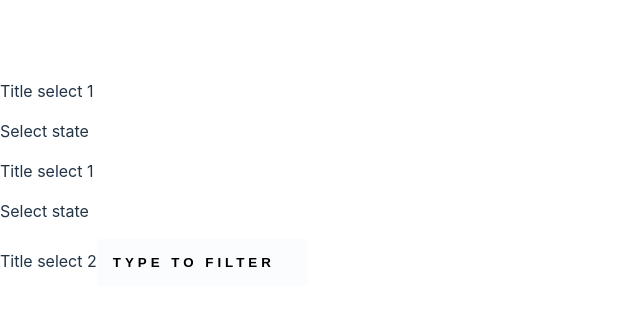
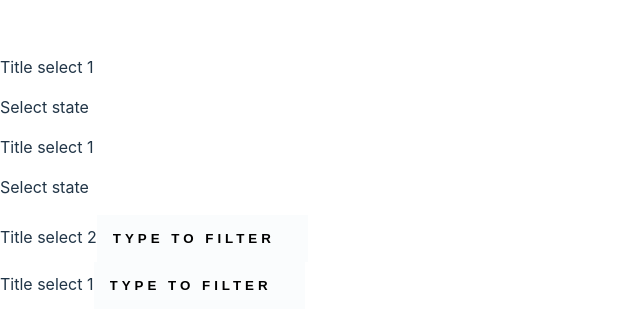
Before and after one commit to deborah-bude/library-npm-select-list, a React (Vite) app: page / in a window 1280 px wide. Shown: the part 226-554 px from the top of the page, without its empty margins (0-640 px from the left). Built offline with nearby package versions, Linux system fonts and the light colour scheme.

Commit message:
Add group options

```diff
--- a/src/components/Dropdown.jsx
+++ b/src/components/Dropdown.jsx
@@ -26,10 +26,18 @@ export function Dropdown(props) {
     }
 
     function searchValue(e) {
+        console.log(optionSelected)
         if(e.target.value.length === 0) {
-            setOptionSelected([...props.options])
-        } else {
-            setOptionSelected(dropdownArray.filter(item => item.toLowerCase().includes(e.target.value.toLowerCase())))
+            setOptionSelected(dropdownArray)
+        }
+        else {
+            setOptionSelected(dropdownArray.filter((elementArray) =>
+                elementArray.type === "group" ?
+                    elementArray.items.filter((groupItem) => groupItem.toLowerCase().includes(e.target.value.toLowerCase()))
+                    :
+                    elementArray.toLowerCase().includes(e.target.value.toLowerCase())
+            ))
+            console.log(optionSelected)
         }
         setChosenValue(e.target.value)
     }
@@ -37,9 +45,9 @@ export function Dropdown(props) {
     function OptionElement(option) {
         if (option.type === "group") {
             return (
-                <ul>{option.name}
+                <ul key={option.name}>{option.name}
                     {option.items.map((item) => {
-                            return <li key={item.value} onClick={() => {selectOption(option)}}>{item.content}</li>
+                            return <li key={item} onClick={() => {selectOption(item)}}>{item}</li>
                         }
                     )}
                 </ul>
@@ -78,19 +86,11 @@ Dropdown.propTypes = {
     //onSelect: PropTypes.func.isRequired,
     options: PropTypes.arrayOf(
         PropTypes.oneOfType([
-            PropTypes.shape({
-                value: PropTypes.string.isRequired,
-                content: PropTypes.string.isRequired
-            }),
+            PropTypes.string.isRequired,
             PropTypes.shape({
                 type: 'group',
                 name: PropTypes.string.isRequired,
-                items: PropTypes.arrayOf(
-                    PropTypes.shape({
-                        value: PropTypes.string.isRequired,
-                        content: PropTypes.string.isRequired
-                    })
-                )
+                items: PropTypes.arrayOf(PropTypes.string.isRequired)
             }),
         ])
     ).isRequired
--- a/src/main.jsx
+++ b/src/main.jsx
@@ -22,34 +22,8 @@ import './App.css'
 const optionSelect = ["alabama", "Alaska", "Arizona"]
 
 const optionsGroup = [
-    { type: 'group', name: 'Foods', items: [
-            {
-                value: "chocolate",
-                content: "Chocolate"
-            },
-            {
-                value: "vanilla",
-                content: "Vanilla"
-            },
-            {
-                value: "strawberry",
-                content: "Strawberry"
-            },]
-    },
-    { type: 'group', name: 'Colors', items: [
-            {
-                value: "blue",
-                content: "Blue"
-            },
-            {
-                value: "white",
-                content: "White"
-            },
-            {
-                value: "red",
-                content: "Red"
-            },]
-    }
+    { type: 'group', name: 'Foods', items: ["Chocolate", "Vanilla", "Strawberry"]},
+    { type: 'group', name: 'Colors', items: ["Blue", "White", "Red"]}
 ]
 
 ReactDOM.createRoot(document.getElementById('root')).render(
@@ -57,5 +31,6 @@ ReactDOM.createRoot(document.getElementById('root')).render(
       <Dropdown title="Title select 1" options={optionSelect} search={false} />
       <Dropdown title="Title select 1" options={optionsGroup} search={false} />
       <Dropdown title="Title select 2" options={optionSelect} search={true} />
+      <Dropdown title="Title select 1" options={optionsGroup} search={true} />
   </React.StrictMode>,
 )
```
